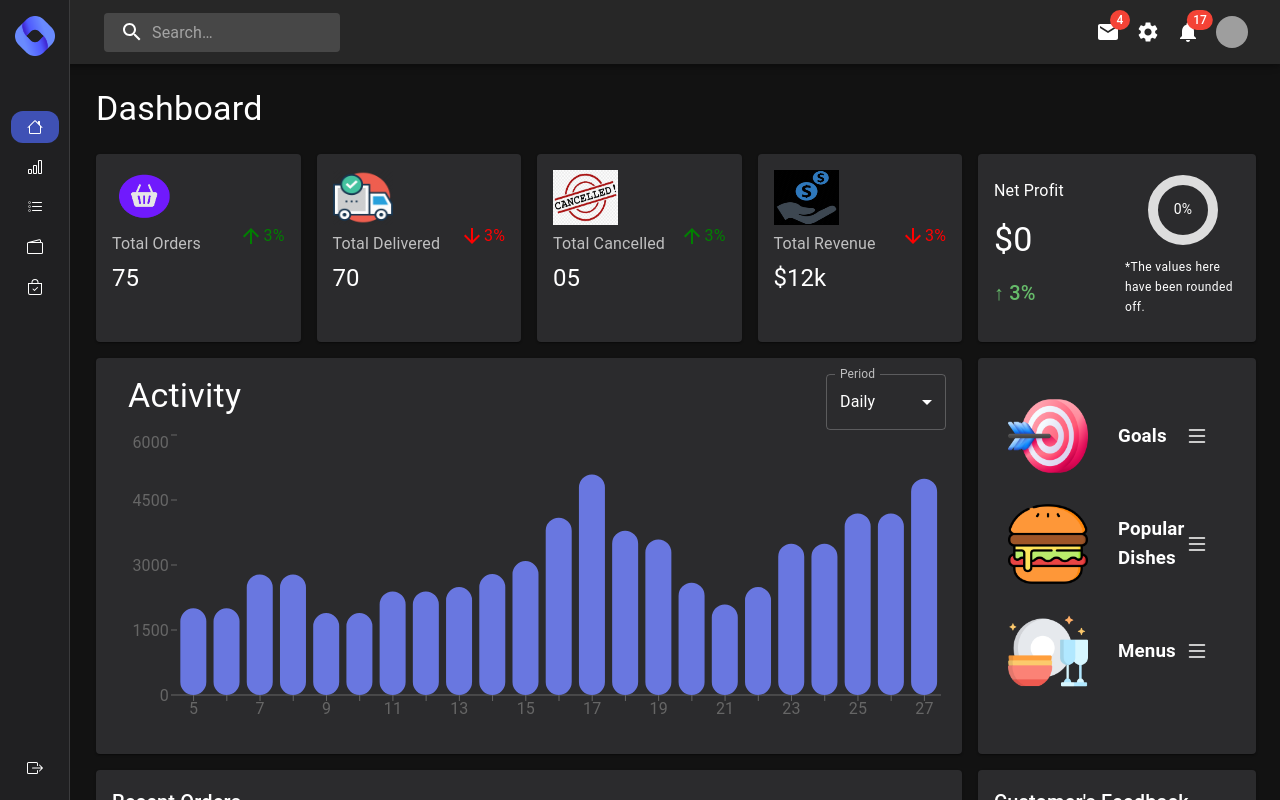
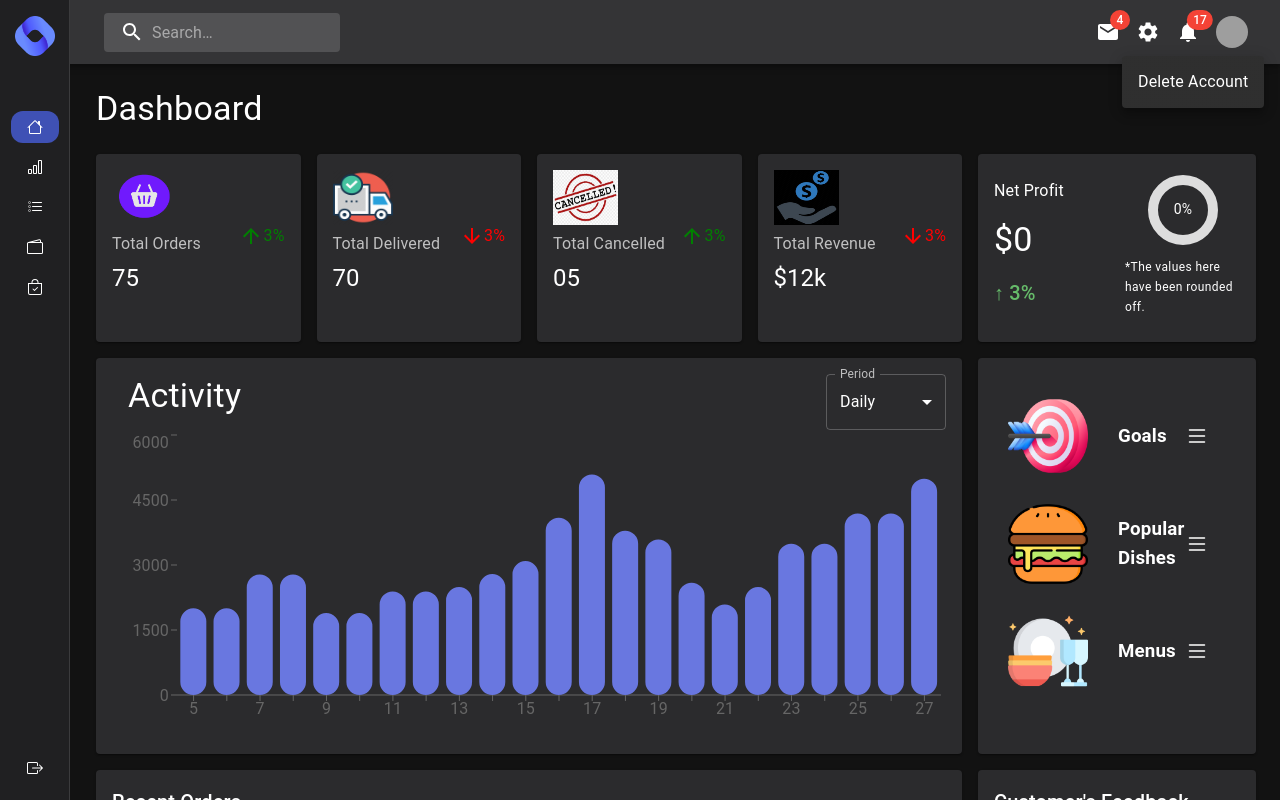
Before and after one commit to Vikybad/shopping-dashboard-app-frontend, a React (Create React App) app: page /home in a window 1280 px wide. Both pictures are taken after a click on the button 1232 px from the left and 32 px from the top of the page. Shown: the top 800 px of the page. Built offline with nearby package versions, Linux system fonts and the light colour scheme; no server answers; grey boxes are pictures that could not be loaded.

Commit message:
added: delete user button

```diff
--- a/src/App.js
+++ b/src/App.js
@@ -24,7 +24,7 @@ const darkTheme = createTheme({
   },
 });
 
-const Layout = ({ children }) => {
+const Layout = ({ children, showSnackbar }) => {
   const location = useLocation();
 
   // Routes where Sidebar and Navbar should not be shown
@@ -34,8 +34,8 @@ const Layout = ({ children }) => {
     <>
       {!noSidebarNavbarRoutes.includes(location.pathname) && (
         <>
-          <Sidebar />
-          <Navbar />
+          <Sidebar showSnackbar={showSnackbar} />
+          <Navbar showSnackbar={showSnackbar} />
         </>
       )}
       <Box component="main" sx={{ flexGrow: 1, p: 3 }}>
@@ -81,7 +81,7 @@ function App() {
                 <Route
                   path="/home"
                   element={
-                    <Layout>
+                    <Layout showSnackbar={showSnackbar}>
                       <Dashboard showSnackbar={showSnackbar} />
                     </Layout>
                   }
@@ -89,7 +89,7 @@ function App() {
                 <Route
                   path="/orders"
                   element={
-                    <Layout>
+                    <Layout showSnackbar={showSnackbar}>
                       <OrdersPage showSnackbar={showSnackbar} />
                     </Layout>
                   }
@@ -97,7 +97,7 @@ function App() {
                 <Route
                   path="/tasks"
                   element={
-                    <Layout>
+                    <Layout showSnackbar={showSnackbar}>
                       <TaskBoard showSnackbar={showSnackbar} />
                     </Layout>
                   }
@@ -105,7 +105,7 @@ function App() {
                 <Route
                   path="/wallet"
                   element={
-                    <Layout>
+                    <Layout showSnackbar={showSnackbar}>
                       <WalletPage />
                     </Layout>
                   }
@@ -113,7 +113,7 @@ function App() {
                 <Route
                   path="/add-order"
                   element={
-                    <Layout>
+                    <Layout showSnackbar={showSnackbar}>
                       <AddOrderForm showSnackbar={showSnackbar} />
                     </Layout>
                   }
--- a/src/components/Navbar.js
+++ b/src/components/Navbar.js
@@ -1,10 +1,13 @@
-import React from 'react';
-import { AppBar, Toolbar, IconButton, InputBase, Badge, Avatar, Box } from '@mui/material';
+import React, { useState, useContext } from 'react';
+import { AppBar, Toolbar, IconButton, InputBase, Badge, Avatar, Box, Menu, MenuItem, Divider } from '@mui/material';
 import { styled, alpha } from '@mui/material/styles';
 import SearchIcon from '@mui/icons-material/Search';
 import MailIcon from '@mui/icons-material/Mail';
 import NotificationsIcon from '@mui/icons-material/Notifications';
 import SettingsIcon from '@mui/icons-material/Settings';
+import axios from 'axios';
+import { AuthContext } from '../contexts/AuthContext';
+
 
 const Search = styled('div')(({ theme }) => ({
   position: 'relative',
@@ -45,11 +48,60 @@ const StyledInputBase = styled(InputBase)(({ theme }) => ({
   },
 }));
 
-const Navbar = () => {
+const Navbar = ({ showSnackbar }) => {
+
+  // const BASEURL = "https://shopping-dashboard-backend-production.up.railway.app/"
+  const BASEURL = "http://localhost:5000/"
+
+  let { token } = useContext(AuthContext)
+  const [anchorEl, setAnchorEl] = useState(null);
+
+  const handleAvatarClick = (event) => {
+    setAnchorEl(event.currentTarget);
+  };
+
+
+  const deleteUser = async () => {
+    try {
+      await axios.delete(BASEURL + 'api/users/me', { headers: { 'x-auth-token': token } });
+
+      showSnackbar({
+        message: 'Account Deleted! Redirecting to signup page...',
+        severity: 'success',
+        autoHideDuration: 1000,
+        redirectToPath: '/signup'
+      });
+
+    } catch (error) {
+      console.error(`Error in login: ${error.message}`);
+      showSnackbar({
+        message: `Some error occured: ${error.message}`,
+        severity: 'error',
+        autoHideDuration: 2000
+      });
+    }
+  }
+
+  const handleClose = () => {
+    setAnchorEl(null);
+  };
+
+  const handleDeleteUser = () => {
+    // Implement user deletion logic here
+    deleteUser()
+    console.log('Delete user');
+    handleClose();
+  };
+
+  const handleUpdateUser = () => {
+    // Implement user update logic here
+    console.log('Update user info');
+    handleClose();
+  };
+
   return (
-    <AppBar position="fixed" sx={{ backgroundColor: '##202022' }}>
+    <AppBar position="fixed" sx={{ backgroundColor: '#202022' }}>
       <Toolbar>
-
         <Search>
           <SearchIconWrapper>
             <SearchIcon />
@@ -79,12 +131,22 @@ const Navbar = () => {
             </Badge>
           </IconButton>
 
-          <IconButton color="inherit">
+          <IconButton color="inherit" onClick={handleAvatarClick}>
             <Avatar alt="User Avatar" src="/static/images/avatar/1.jpg" sx={{ width: 32, height: 32 }} />
           </IconButton>
 
         </Box>
       </Toolbar>
+
+      <Menu
+        anchorEl={anchorEl}
+        open={Boolean(anchorEl)}
+        onClose={handleClose}
+      >
+        {/* <MenuItem onClick={handleUpdateUser}>Update Info</MenuItem> */}
+        {/* <Divider /> */}
+        <MenuItem onClick={handleDeleteUser}>Delete Account</MenuItem>
+      </Menu>
     </AppBar>
   );
 };
--- a/src/pages/Signup.js
+++ b/src/pages/Signup.js
@@ -30,9 +30,9 @@ const Signup = ({ showSnackbar }) => {
             showSnackbar({
                 message: 'Signup successful! Redirecting to login...',
                 severity: 'success',
-                autoHideDuration: 1500
+                autoHideDuration: 1000,
+                redirectToPath: '/login'
             });
-
         } catch (error) {
             console.error(`Error in signup: ${error.message}`);
             showSnackbar({
```
